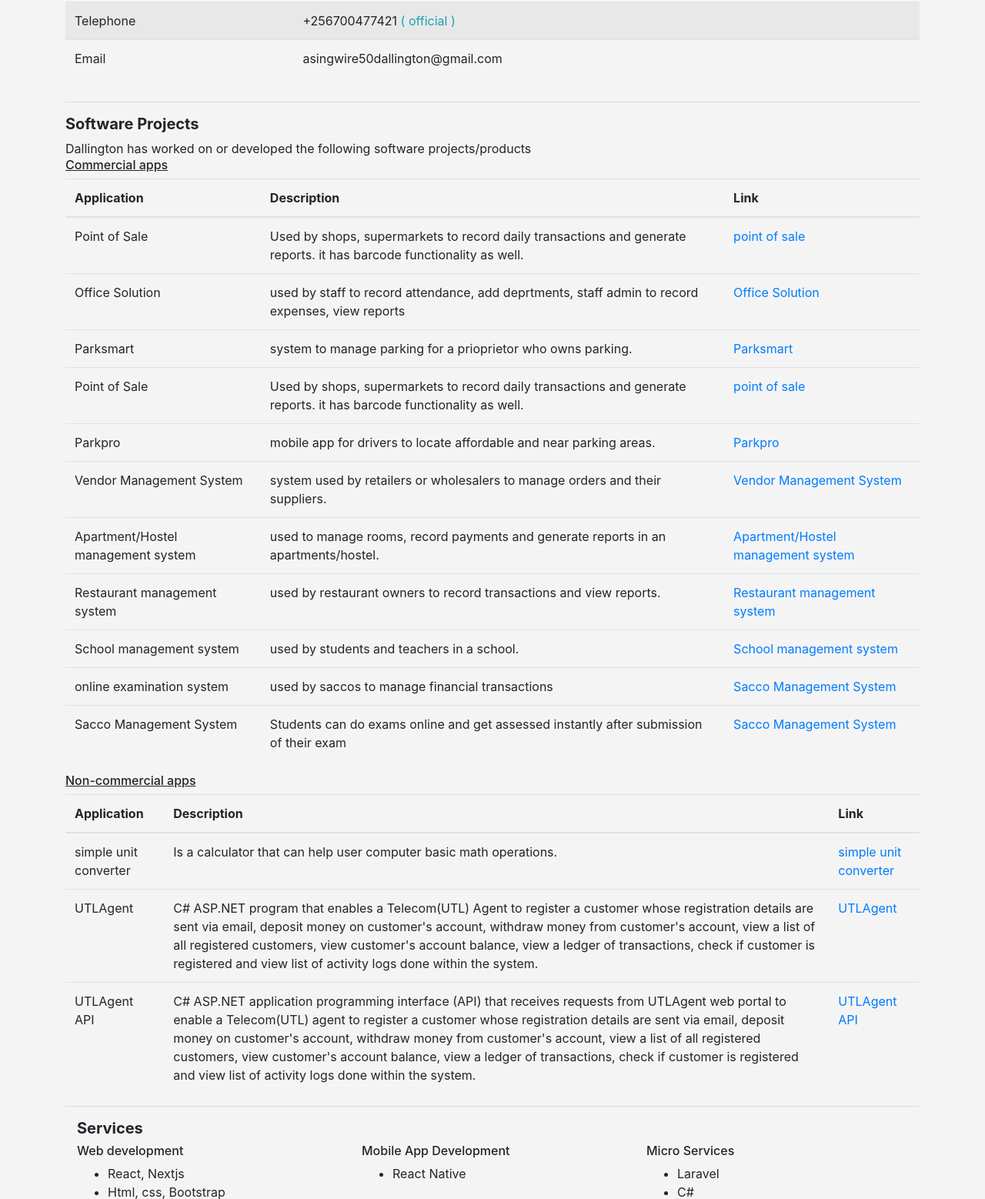
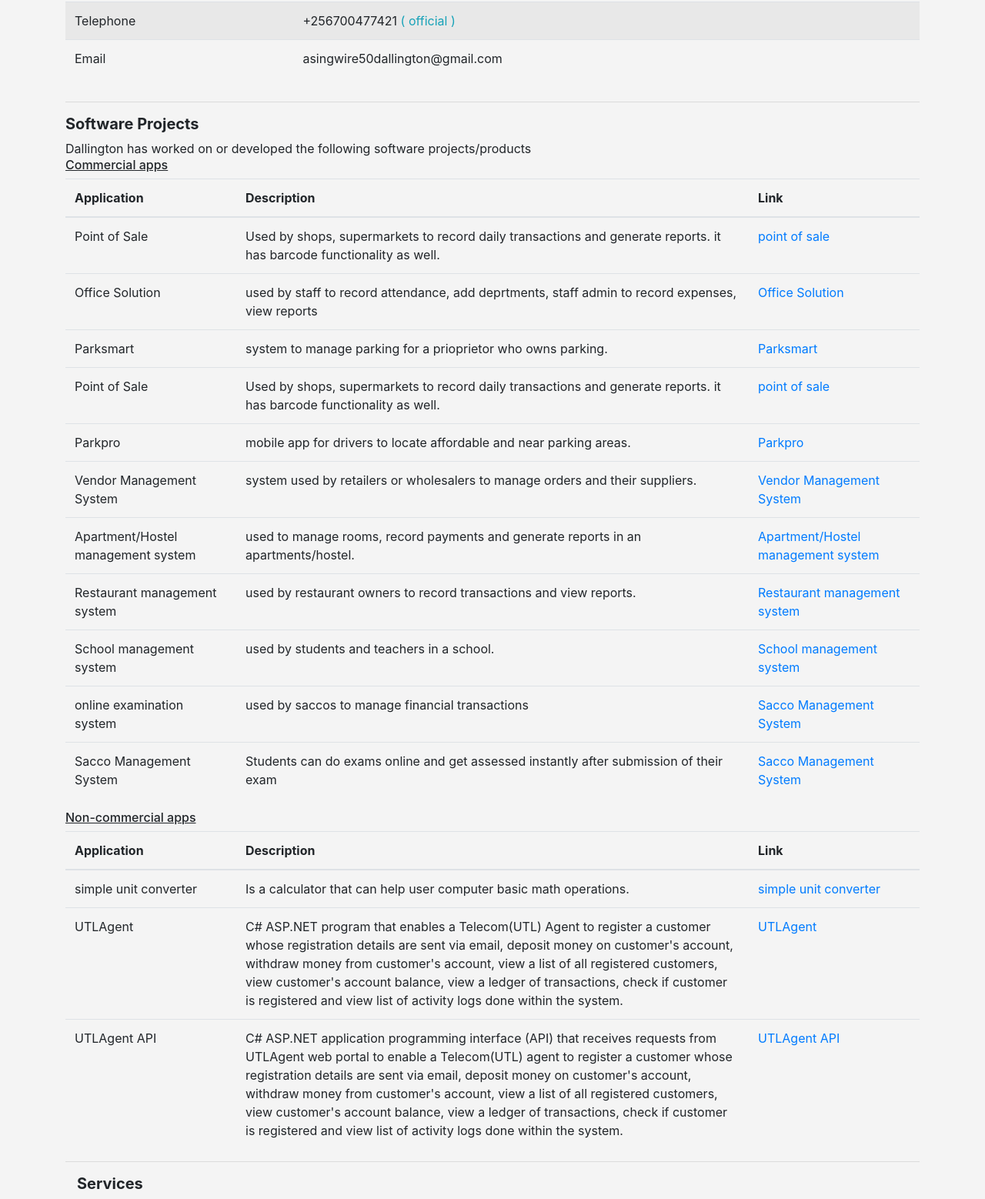
Before and after one commit to d-asingwire/dallingtonug, a PHP site: page / in a window 1280 px wide. Shown: the part 4323-5881 px from the top of the page at 77% size. Run offline with PHP 8.4, Linux system fonts and the light colour scheme.

Commit message:
changes dated 26/11/2021 12:52

```diff
--- a/index.php
+++ b/index.php
@@ -445,9 +445,9 @@
   <table class="table">
    <thead>
      <tr class="text-left">
-   <th>Application</th>
-   <th>Description</th>
-   <th>Link</th>
+   <th style="width: 20%">Application</th>
+   <th style="width: 60%">Description</th>
+   <th style="width: 20%">Link</th>
    </tr>
    </thead>
 
@@ -530,9 +530,9 @@
     <table class="table">
    <thead>
      <tr>
-   <th>Application</th>
-   <th>Description</th>
-   <th>Link</th>
+     <th style="width: 20%">Application</th>
+   <th style="width: 60%">Description</th>
+   <th style="width: 20%">Link</th>
    </tr>
    </thead>
 
```
